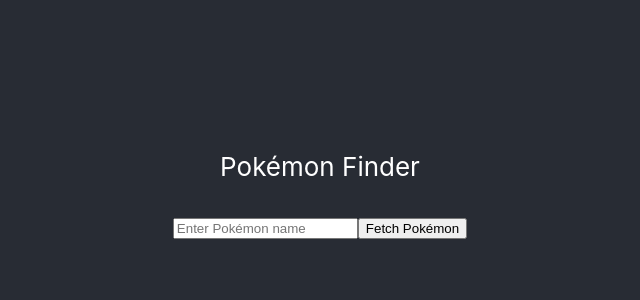
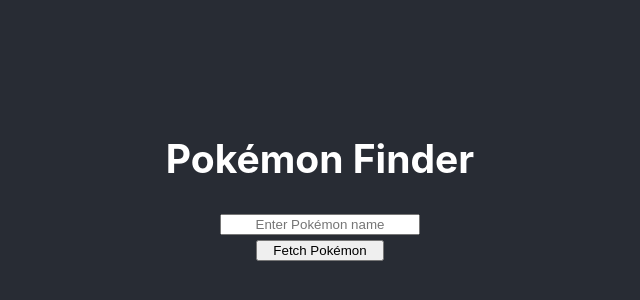
Before and after one commit to cat-yarosl/pokegit, a React (Create React App) app in the folder frontend/: page / in a window 1280 px wide. Shown: the part 218-518 px from the top of the page, without its empty margins (320-960 px from the left). Built offline with nearby package versions, Linux system fonts and the light colour scheme.

Commit message:
adding stat info a fixing alignment

```diff
--- a/frontend/src/App.css
+++ b/frontend/src/App.css
@@ -37,11 +37,49 @@
   }
 }
 
-h2::first-letter {
+h3::first-letter {
   text-transform: capitalize;
 }
 
-.info {
+#fetcher {
+  display:flex;
+  flex-direction: column;
+  align-items: center;
+}
+
+#fetcher input {
+  width: 15vw;
+  margin-bottom: 5px;
+  text-align: center;
+}
+
+#fetcher button {
+  width: 10vw;
+}
+
+#info {
+  display: flex;
+  flex-direction: column;
+  align-items: center;
+}
+
+#sub_info {
   display: flex;
   flex-direction: row;
 }
+
+#left {
+  margin-right: 10vw;
+}
+
+#right {
+  text-align: left;
+}
+
+#left p {
+  text-align: left;
+}
+
+p {
+  line-height: 10px;
+}
--- a/frontend/src/App.jsx
+++ b/frontend/src/App.jsx
@@ -7,9 +7,9 @@ function App() {
   return (
     <div className="App">
       <header className="App-header">
-        <p>
+        <h2>
           Pokémon Finder
-        </p>
+        </h2>
         <PokemonFetcher />
       </header>
     </div>
--- a/frontend/src/PokemonFetcher.jsx
+++ b/frontend/src/PokemonFetcher.jsx
@@ -13,7 +13,7 @@ export default function PokemonFetcher() {
   };
 
   return (
-    <div>
+    <div id="fetcher">
       <input
         type="text"
         value={pokemonName}
@@ -23,15 +23,24 @@ export default function PokemonFetcher() {
       <button onClick={fetchPokemon}>Fetch Pokémon</button>
       {pokemonData && (
         <div id="info">
-          <div id="left">
-            <h2>{pokemonData.name} #{pokemonData.id}</h2>
-            <img src={pokemonData.sprites.front_default} alt={pokemonData.name} height="150" width="150"/>
-            <p>Height: {pokemonData.height/10} m</p>
-            <p>Weight: {pokemonData.weight/10} kg</p>
-          </div>
-          <div id="right">
-            <h2>Stats</h2>
-            <p>HP: {pokemonData.stats[0].basestat}</p>
+          <h3>{pokemonData.name} #{pokemonData.id}</h3>
+          <img src={pokemonData.sprites.front_default} alt={pokemonData.name} height="130" width="130"/>
+          <div id="sub_info">
+            <div id="left">
+              <h4>Info</h4>
+              <p>Height: {pokemonData.height/10} m</p>
+              <p>Weight: {pokemonData.weight/10} kg</p>
+            </div>
+            <div id="right">
+              <h4>Stats</h4>
+              <p>HP: {pokemonData.stats[1].base_stat}</p>
+              <p>Attack: {pokemonData.stats[1].base_stat}</p>
+              <p>Defense: {pokemonData.stats[2].base_stat}</p>
+              <p>Sp. Attack: {pokemonData.stats[3].base_stat}</p>
+              <p>Sp Defense: {pokemonData.stats[4].base_stat}</p>
+              <p>Speed: {pokemonData.stats[5].base_stat}</p>
+              <h4>Total: {pokemonData.stats[0].base_stat + pokemonData.stats[1].base_stat + pokemonData.stats[2].base_stat + pokemonData.stats[3].base_stat + pokemonData.stats[4].base_stat + pokemonData.stats[5].base_stat}</h4>
+            </div>
           </div>
         </div>
       )}
```
